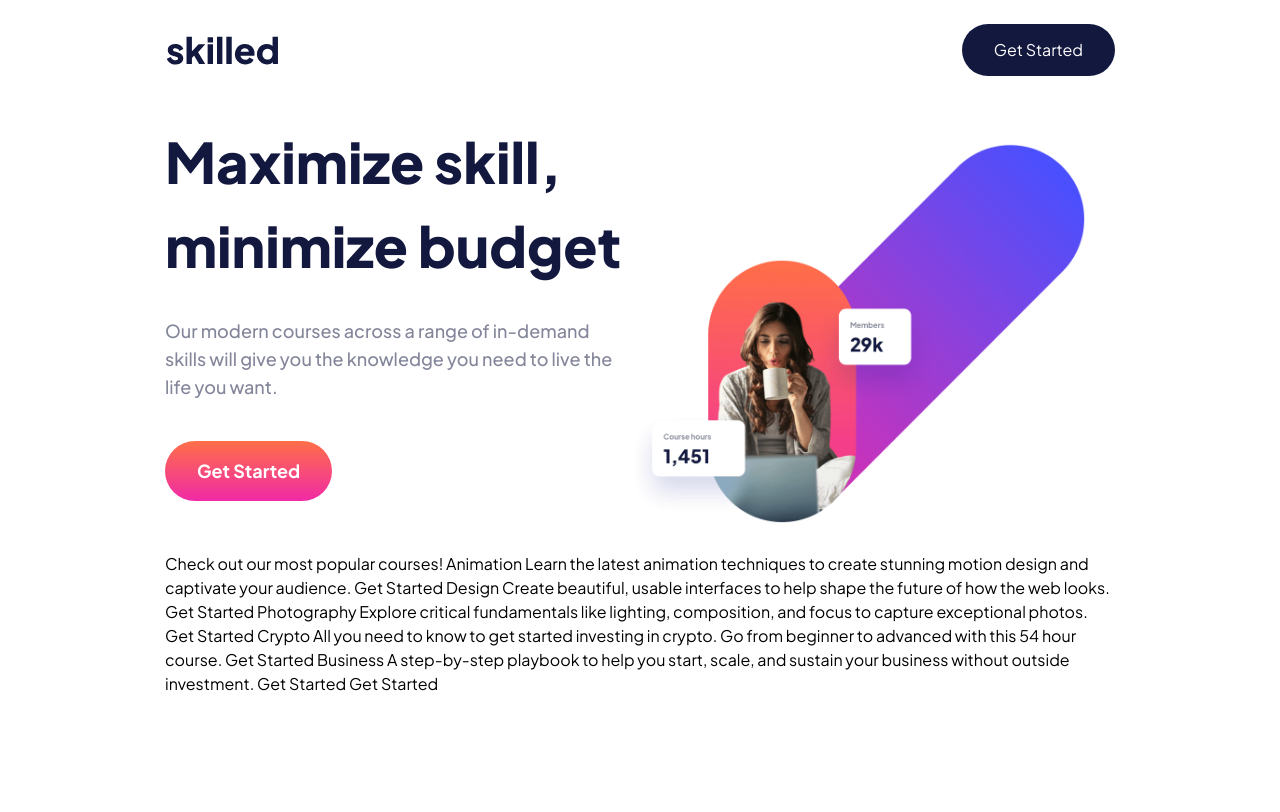
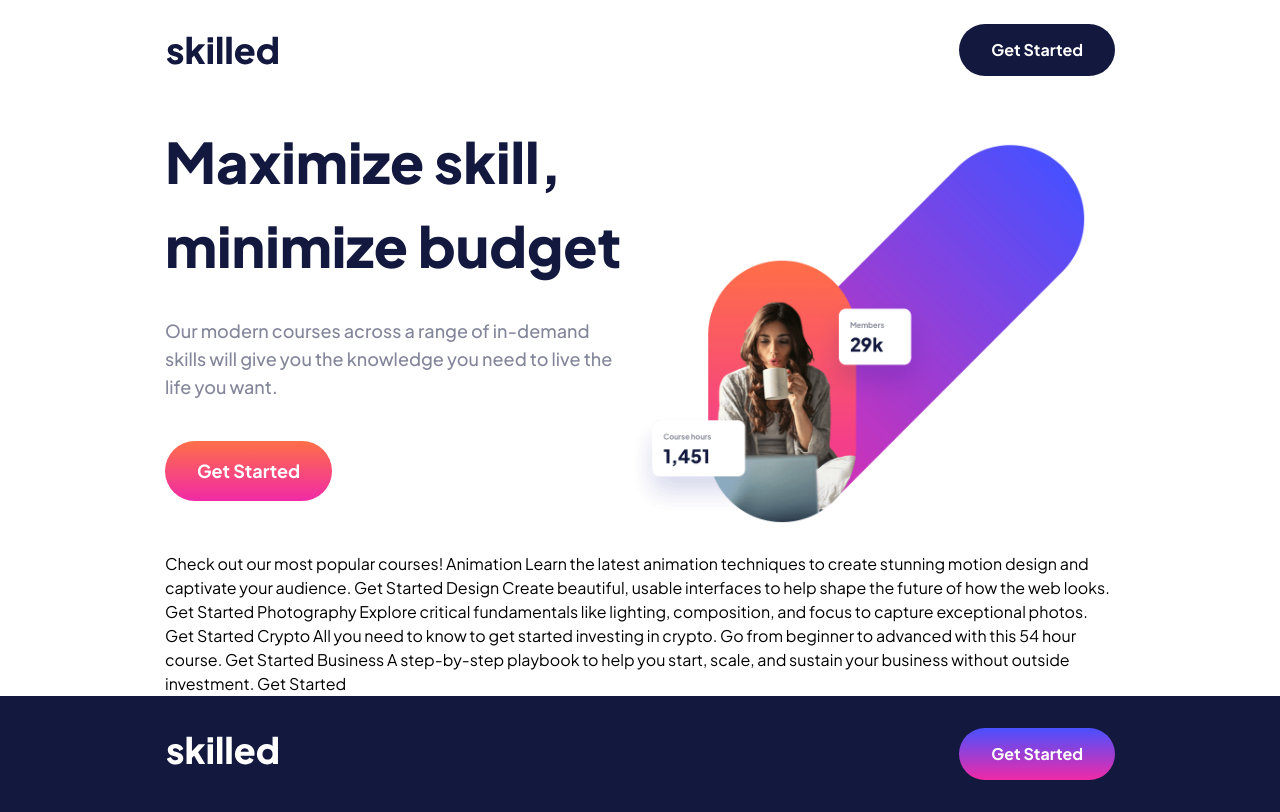
Before and after one commit to flaviare1s/skilled-elearning-landing-page, a website: page src/index.html in a window 1280 px wide. Drawn offline with Linux system fonts and the light colour scheme.

Commit message:
I made the footer styles

```diff
--- a/src/index.html
+++ b/src/index.html
@@ -16,14 +16,15 @@
 </head>
 <body class="font-Jakarta bg-white flex flex-col justify-center items-center m-auto">
 
-  <div class="bg-white w-full px-4 md:px-10 xl:px-[165px]">
-    <header class="flex justify-between items-center mt-4 xl:mt-6 mb-[38px]">
+  <div class="bg-white w-full">
+    <header class="flex justify-between items-center mt-4 xl:mt-6 mb-[38px] px-4 md:px-10 xl:px-[165px]">
       <div class="flex flex-col items-center justify-center w-[89px] xl:w-[114px] h-[35px] xl:h-[45px]" >
         <img src="../assets/logo-dark.svg" alt="Logo">
       </div>
-      <button class="bg-dark text-white rounded-[28px] px-6 md:px-8 py-2.5 md:py-3.5 hover:bg-azul_cinzento">Get Started</button>
+      <button class="bg-dark text-white font-bold rounded-[28px] px-6 md:px-8 py-2.5 md:py-3.5 hover:bg-azul_cinzento">Get Started</button>
     </header>
 
+    <main class="px-4 md:px-10 xl:px-[165px]">
       <section class="flex flex-col md:flex-row justify-center md:justify-between items-center">
         <div>
           <h1 class="text-dark font-extrabold text-[40px] xl:text-[56px] mb-[26px] lg:mb-[30px]">Maximize skill, minimize budget</h1>
@@ -32,14 +33,13 @@
           </p>
           <button class="py-4 px-[38px] xl:px-8 rounded-[31px] bg-gradient-to-b from-top_bg1 to-bot_bg1 hover:opacity-50 text-white font-bold text-base xl:text-lg leading-[26px] xl:leading-[28px] mb-[46px]">Get Started</button>
         </div>
-
         <div>
           <img class="md:hidden xl:hidden w-full" src="../assets/image-hero-mobile.png" alt="Image Hero">
           <img class="hidden md:block xl:hidden" src="../assets/image-hero-tablet.png" alt="Image Hero">
           <img class="hidden xl:block" src="../assets/image-hero-desktop.png" alt="Image Hero">
         </div>
       </section>
-
+      <section>
         Check out our most popular courses!
         Animation
         Learn the latest animation techniques to create stunning motion
@@ -61,7 +61,15 @@
         A step-by-step playbook to help you start, scale, and sustain your business
         without outside investment.
         Get Started
-    Get Started
+      </section>
+    </main>
+
+    <footer class="bg-dark px-4 md:px-10 xl:px-[165px] py-9 lg:py-8 flex justify-between">
+      <div class="flex flex-col items-center justify-center w-[89px] xl:w-[114px] h-[35px] xl:h-[45px]" >
+        <img src="../assets/logo-light.svg" alt="Logo">
+      </div>
+      <button class="bg-gradient-to-b from-top_bg2 to-bot_bg2 text-white font-bold rounded-[28px] px-6 md:px-8 py-2.5 md:py-3.5 hover:opacity-50">Get Started</button>
+    </footer>
   </div>
 
 </body>
```
Also changed, not shown: src/output.css. Lines whose indentation alone changed are shown as unchanged.
